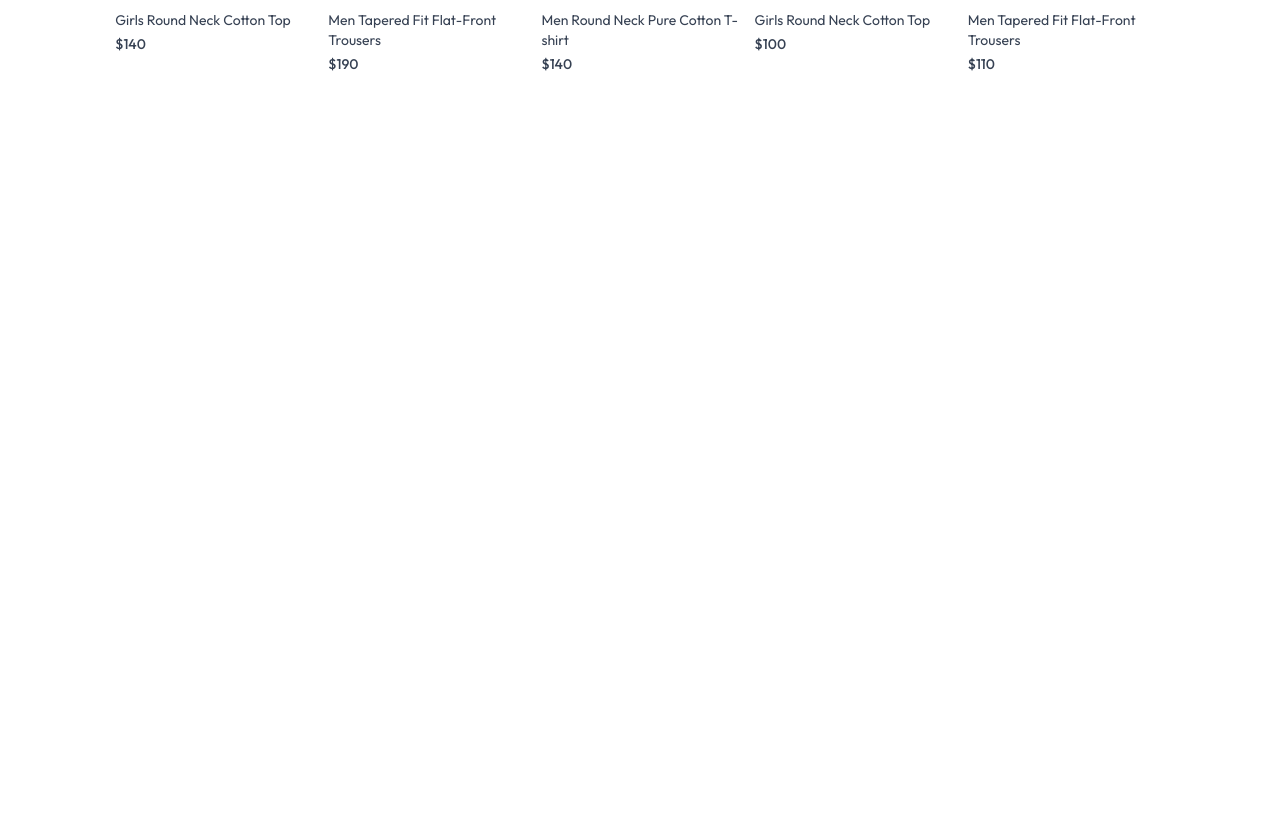
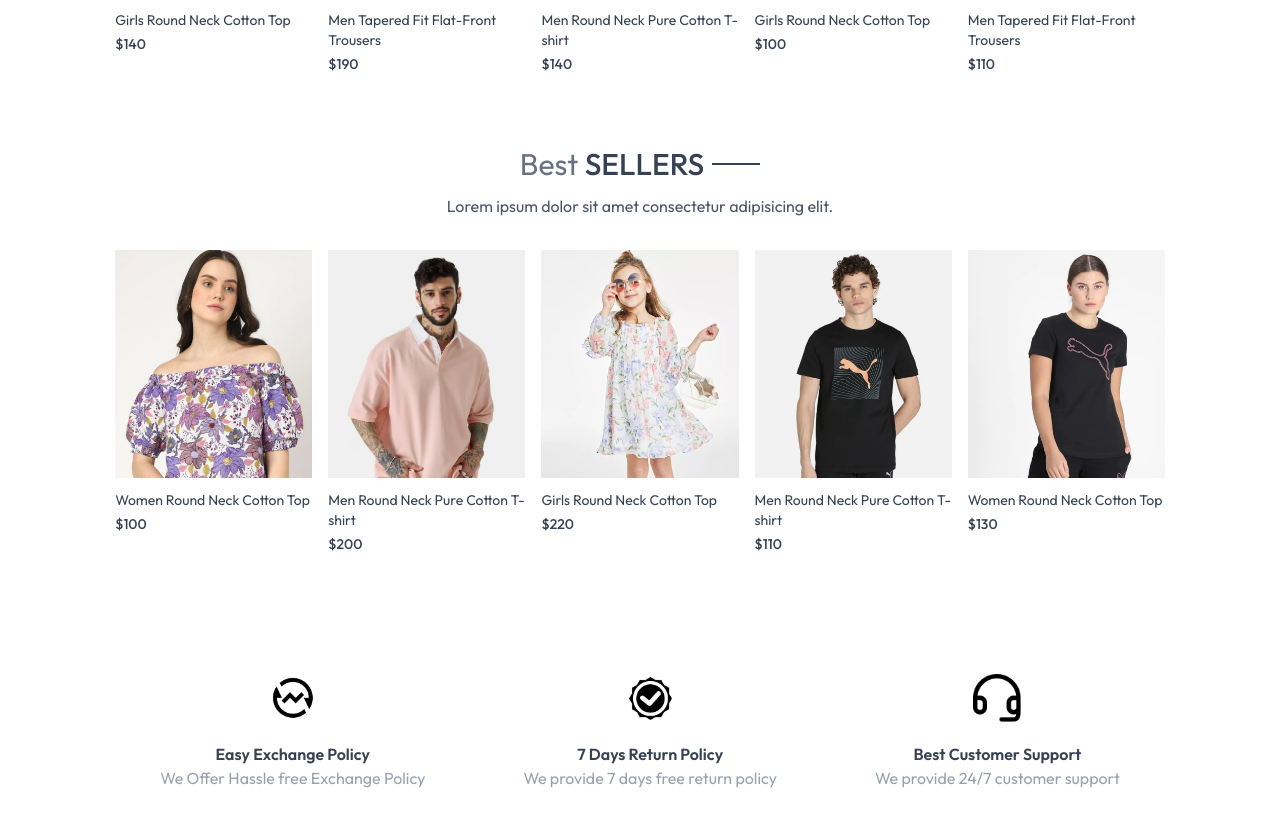
Before and after one commit to yash-bissa/E-commerce-Application, a React (Vite) app: page / in a window 1280 px wide. Shown: the part 1235-2061 px from the top of the page. Before the commit the page ends 1349 px from the top, so only its background shows below. Built offline with nearby package versions, Linux system fonts and the light colour scheme.

Commit message:
best seller section added

```diff
--- /dev/null
+++ b/src/components/BestSeller.jsx
@@ -0,0 +1,36 @@
+import React, { useContext, useEffect ,useState} from 'react'
+import { ShopContext } from '../context/ShopContext'
+import Title from './Title';
+import ProductItem from './ProductItem';
+
+const BestSeller = () => {
+
+  const {products} = useContext(ShopContext);
+  const [bestSeller, setBestSeller] = useState([]);
+
+  useEffect(()=>{
+    const bestProduct = products.filter((item)=>(item.bestseller));
+    setBestSeller(bestProduct.slice(0,5))
+  },[])
+
+  return (
+    <div className='my-10 '>
+      <div className='text-center text-3xl py-8'>
+        <Title text1={'Best'} text2={'SELLERS'} />
+        <p className='w-3/4 m-auto text-xs sm:text-sm md:text-base text-gray-600'>Lorem ipsum dolor sit amet consectetur adipisicing elit. </p>
+      </div>
+
+      <div className='grid grid-cols-2 sm:grid-cols-3 md:grid-cols-4 lg:grid-cols-5 gap-4  gap-y-6 '>
+        {
+          bestSeller.map((item,index)=>(
+            <ProductItem key={index} id={item._id} image={item.image} name={item.name} price={item.price}/>
+          ))
+        }
+
+      </div>
+
+    </div>
+  )
+}
+
+export default BestSeller
--- /dev/null
+++ b/src/components/OurPolicy.jsx
@@ -0,0 +1,28 @@
+import React from 'react'
+import { assets } from '../assets/assets'
+
+const OurPolicy = () => {
+  return (
+    <div className='flex flex-col sm:flex-row justify-around gap-12 sm:gap-2 text-center py-20 text-xs sm:text-sm md:text-base text-gray-700'>
+
+        <div>
+            <img src={assets.exchange_icon} className='w-12 m-auto mb-5' alt="" />
+            <p className='font-semibold'>Easy Exchange Policy</p>
+            <p className='text-gray-400'>We Offer Hassle free Exchange Policy</p>
+        </div>
+        <div>
+            <img src={assets.quality_icon} className='w-12 m-auto mb-5' alt="" />
+            <p className='font-semibold'>7 Days Return Policy</p>
+            <p className='text-gray-400'>We provide 7 days free return policy</p>
+        </div>
+        <div>
+            <img src={assets.support_img} className='w-12 m-auto mb-5' alt="" />
+            <p className='font-semibold'>Best Customer Support</p>
+            <p className='text-gray-400'>We provide 24/7 customer support</p>
+        </div>
+
+    </div>
+  )
+}
+
+export default OurPolicy
--- a/src/pages/Home.jsx
+++ b/src/pages/Home.jsx
@@ -1,12 +1,16 @@
 import React from 'react'
 import Hero from '../components/Hero'
 import LatestCollection from '../components/LatestCollection'
+import BestSeller from '../components/BestSeller'
+import OurPolicy from '../components/OurPolicy'
 
 const Home = () => {
   return (
     <div>
       <Hero/>
       <LatestCollection/>
+      <BestSeller/>
+      <OurPolicy/>
     </div>
   )
 }
```
